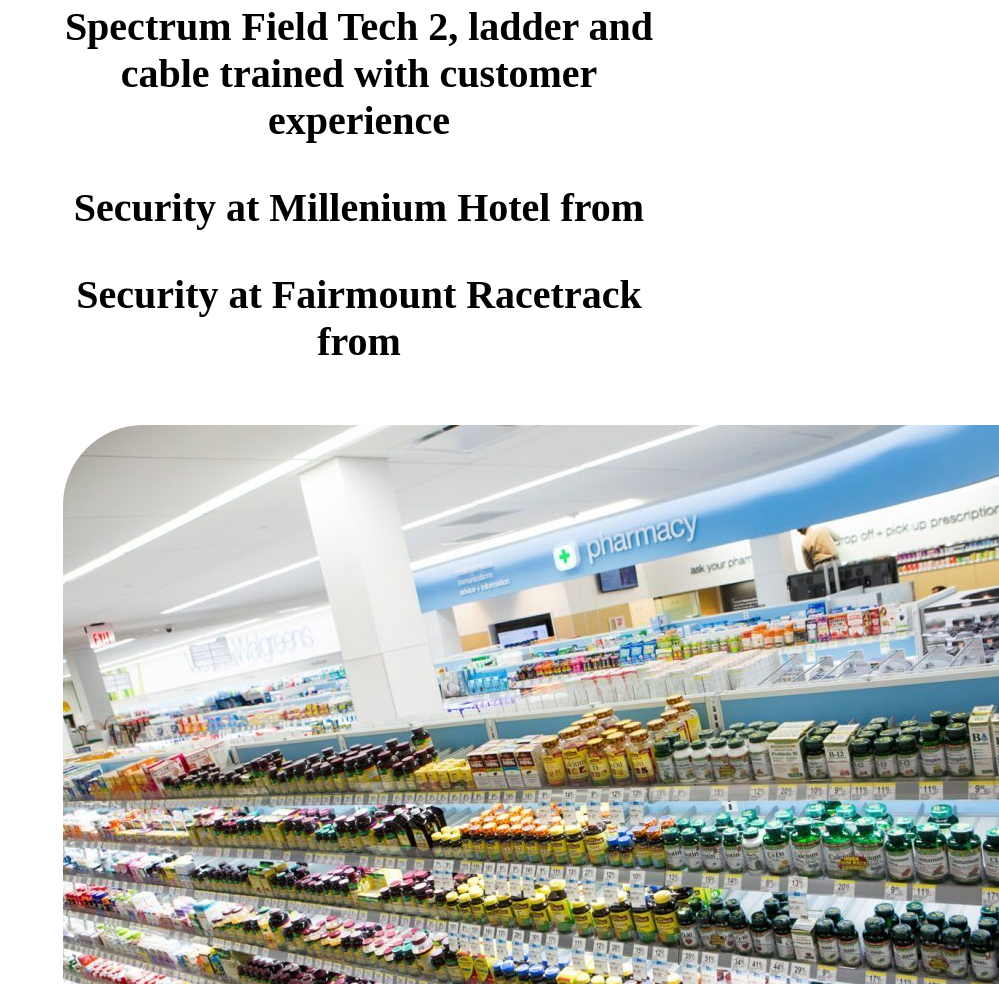
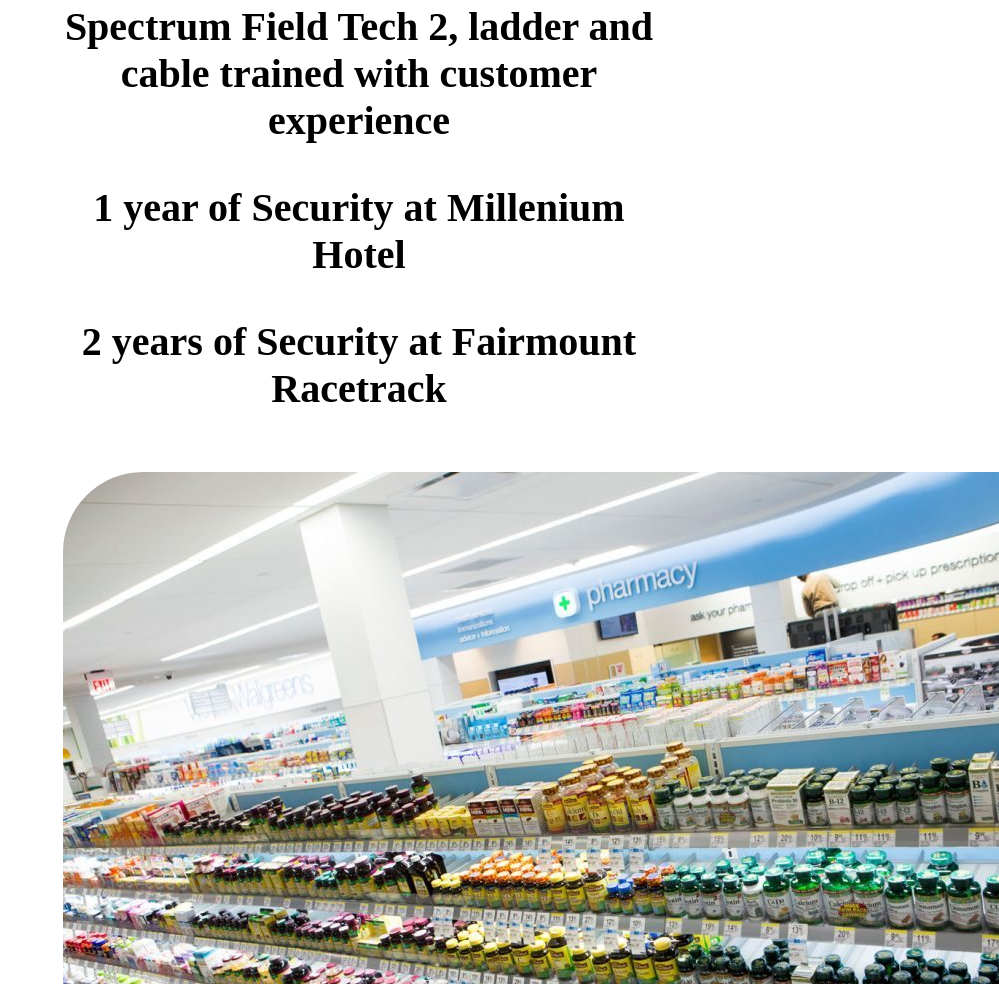
Before and after one commit to EthanB2151/Portfolio-Website, a plain HTML site: page index.html in a window 1280 px wide. Shown: the part 4749-5733 px from the top of the page, without its empty margins (281-1280 px from the left). Drawn offline with Linux system fonts and the light colour scheme; a script that the page names is missing.

Commit message:
Update index.html

```diff
--- a/index.html
+++ b/index.html
@@ -50,8 +50,8 @@
     <h4> <div class="textcenter textbig"> I have a High School diploma, and my work experience includes, but is not limited to:</div>
       <div class="textcenter textmid"> <p>Pharmacy Technician at Walgreens from august 2022 to Present</p>
         <p>Spectrum Field Tech 2, ladder and cable trained with customer experience</p>
-        <p>Security at Millenium Hotel from </p>
-        <p>Security at Fairmount Racetrack from</p>
+        <p>1 year of Security at Millenium Hotel</p>
+        <p>2 years of Security at Fairmount Racetrack</p>
         <img src="Images/pharmacy.jpg" class="center">
       </div>
     </h4>
```
